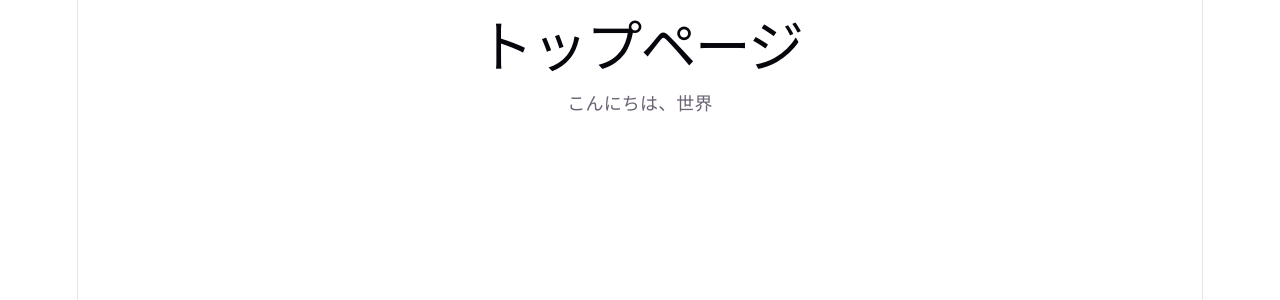
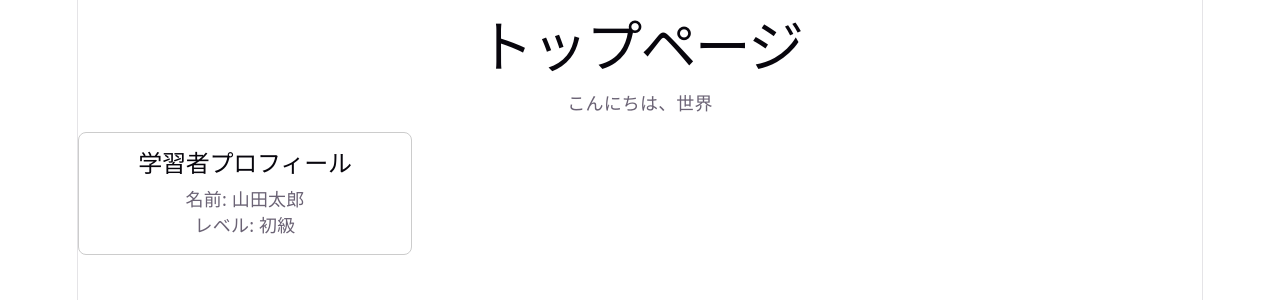
Before and after one commit to w-rnagatsuma/react-master, a React (Vite) app in the folder app/: page / in a window 1280 px wide. Shown: the top 300 px of the page. Built offline with nearby package versions, Linux system fonts and the light colour scheme.

Commit message:
ProfileCardコンポーネントを作成

```diff
--- a/app/src/App.tsx
+++ b/app/src/App.tsx
@@ -1,11 +1,13 @@
 import Title from "./components/Title";
 import Message from "./components/Message";
+import ProfileCard from "./components/ProfileCard";
 
 export default function App() {
   return (
     <>
       <Title text="トップページ" />
       <Message content="こんにちは、世界" />
+      <ProfileCard name="山田太郎" level="初級" />
     </>
   )
 }
--- /dev/null
+++ b/app/src/components/ProfileCard.tsx
@@ -0,0 +1,22 @@
+type ProfileCardProps = {
+    name: string;
+    level: string;
+};
+
+export default function ProfileCard({ name, level }: ProfileCardProps) {
+  return (
+    <div
+      style={{
+        border: "1px solid #ccc",
+        borderRadius: "8px",
+        padding: "16px",
+        marginTop: "16px",
+        maxWidth: "300px",
+      }}
+    >
+      <h2>学習者プロフィール</h2>
+      <p>名前: {name}</p>
+      <p>レベル: {level}</p>
+    </div>
+  );
+}
```
